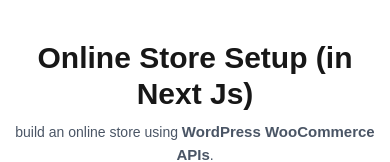
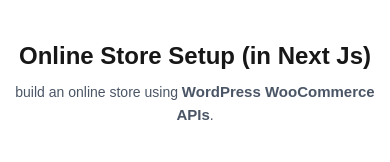
Before and after one commit to arobase81369/onlinestorewoo, a Next.js app: page / in a window 390 px wide. Shown: the top 162 px of the page. Built offline with nearby package versions, Linux system fonts and the light colour scheme; no server answers.

Commit message:
responsive changes

```diff
--- a/src/app/page.js
+++ b/src/app/page.js
@@ -16,7 +16,7 @@
 
         <div className='my-10 px-2'>
               {/* Page Heading */}
-      <h1 className="text-3xl font-bold mb-2 text-center">
+      <h1 className="text-2xl md:text-3xl font-bold mb-2 text-center">
         Online Store Setup (in Next Js)
       </h1>
       {/* Short Description */}
--- a/src/components/products.js
+++ b/src/components/products.js
@@ -62,7 +62,7 @@
           <p className="mt-2 text-gray-500">Loading products...</p>
         </div>
       ) : (
-        <div className="grid grid-cols-2 md:grid-cols-3 gap-6">
+        <div className="grid grid-cols-2 md:grid-cols-3 gap-2 md:gap-6">
           {filteredProducts.length > 0 ? (
             filteredProducts.map((product) => (
               <div key={product.id} className="bg-f2f2f2 p-2 hover:shadow rounded">
```
